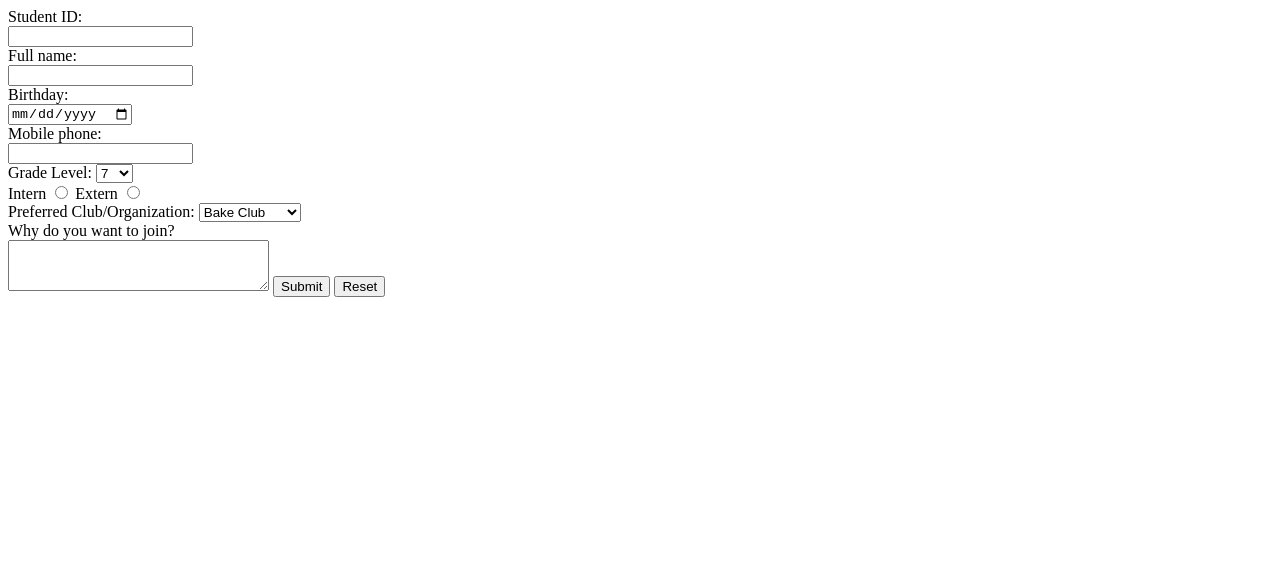
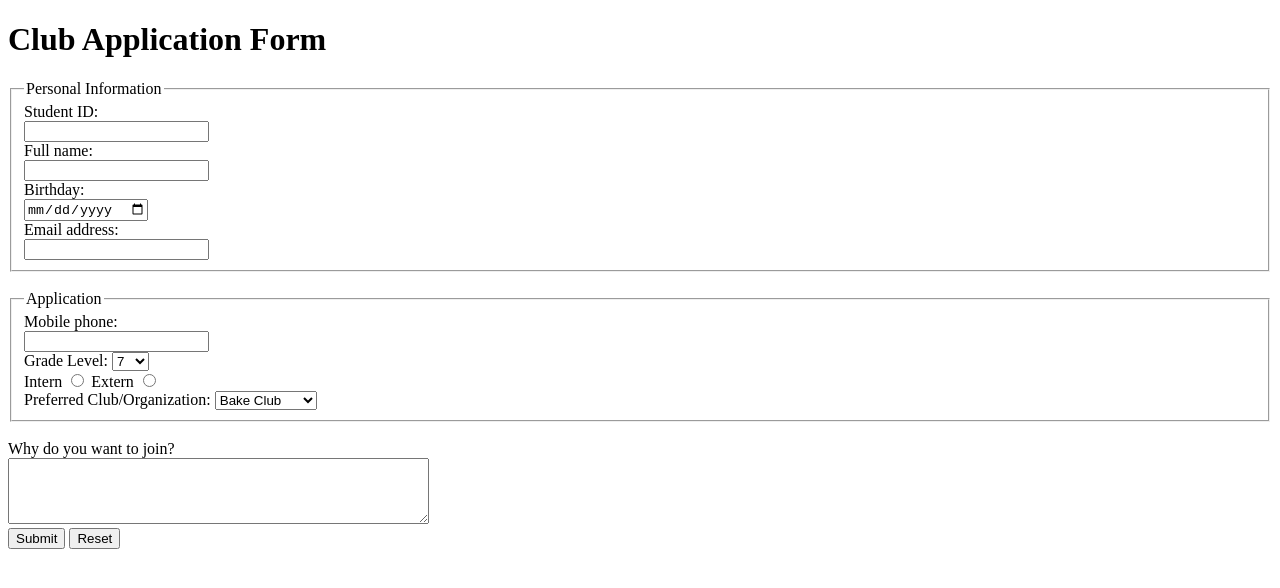
Before and after one commit to pshs-zairaflores/Q3_2GStrontiumFlores.html, a plain HTML site: page index.html in a window 1280 px wide. Drawn offline with Linux system fonts and the light colour scheme.

Commit message:
committ2

```diff
--- a/index.html
+++ b/index.html
@@ -1,20 +1,38 @@
 <!DOCTYPE html>
 <html>
     <head>
-        <title>Club Applications Form</title>
+        <title>Club Application Form</title>
     </head>
     <body>
-        <form action="/submit-form" method="post"; onsubmit="return confirm('Do you want to submit the form?');" onreset="return confirm('Do you want to reset the form?');">
+        <form action="/submit-form" method="post";
+        onsubmit="return confirm('Do you want to submit the form?');"
+        onreset="return confirm('Do you want to reset the form?');">
+
+        <h1>Club Application Form</h1>
+
+        <fieldset form="pinfo">
+
+            <legend>Personal Information</legend>
+
             <label for="studid">Student ID: </label><br>
-            <input type="number" id="studid" name="studid"><br>
+            <input type="number" id="studid" name="studid" required onblur="myFunction(this)"><br>
             <label for="fname">Full name: </label><br>
-            <input type="text" id="fname" name="fname"><br>
+            <input type="text" id="fname" name="fname" required onblur="myFunction(this)"><br>
             <label for="bday">Birthday: </label><br>
-            <input type="date" id="bday" name="bday"><br>
+            <input type="date" id="bday" name="bday" required onblur="myFunction(this)"><br>
+            <label for="email">Email address: </label><br>
+            <input type="text" id="email" name="email" required onblur="myFunction(this)"><br>
+        </fieldset>
+
+        <br>
+
+        <fieldset form="ainfo">
+
+            <legend>Application</legend>
             <label for="mphone">Mobile phone: </label><br>
-            <input type="text" id="mphone" name="mphone"><br>
+            <input type="text" id="mphone" name="mphone" required onblur="myFunction(this)"><br>
             <label for="grlevel">Grade Level: </label>
-            <select name="grlevel" id="grlevel">
+            <select name="grlevel" id="grlevel" required onblur="myFunction(this)">
                 <option value="seven">7</option>
                 <option value="eight">8</option>
                 <option value="nine">9</option>
@@ -23,11 +41,11 @@
                 <option value="twelve">12</option>
             </select><br>
             <label for="int">Intern</label>
-            <input type="radio" name="residency" value="int" id="int">
+            <input type="radio" name="residency" value="int" id="int" required onblur="myFunction(this)">
             <label for="ext">Extern</label>
-            <input type="radio" name="residency" value="ext" id="ext"><br>
+            <input type="radio" name="residency" value="ext" id="ext" required onblur="myFunction(this)"><br>
             <label for="club">Preferred Club/Organization: </label>
-            <select name="club" id="club">
+            <select name="club" id="club" required onblur="myFunction(this)">
                 <option value="bake">Bake Club</option>
                 <option value="sing">Himig Agham</option>
                 <option value="draw">Likha</option>
@@ -35,10 +53,25 @@
                 <option value="act">Kamalayan</option>
                 <option value="badminton">Volant</option>
             </select><br>
+        </fieldset>
+        <br>
             <label for="reason">Why do you want to join?</label><br>
-            <textarea rows ="3" cols="30" name="reason" id = "reason"></textarea>
+            <textarea id = "tArea" name="reason" rows ="4" cols="50" required onblur="myFunction(this)"></textarea><br>
             <input type="submit" value="Submit">
             <input type="reset" value="Reset">
         </form>
+
+        <script>
+
+            function myFunction(field) {
+                if(field.value === "") {
+                    field.style.border = "2px solid red";
+                }
+                else {
+                    field.style.border = "";
+                }
+            }
+
+        </script>
     </body>
 </html>
```
